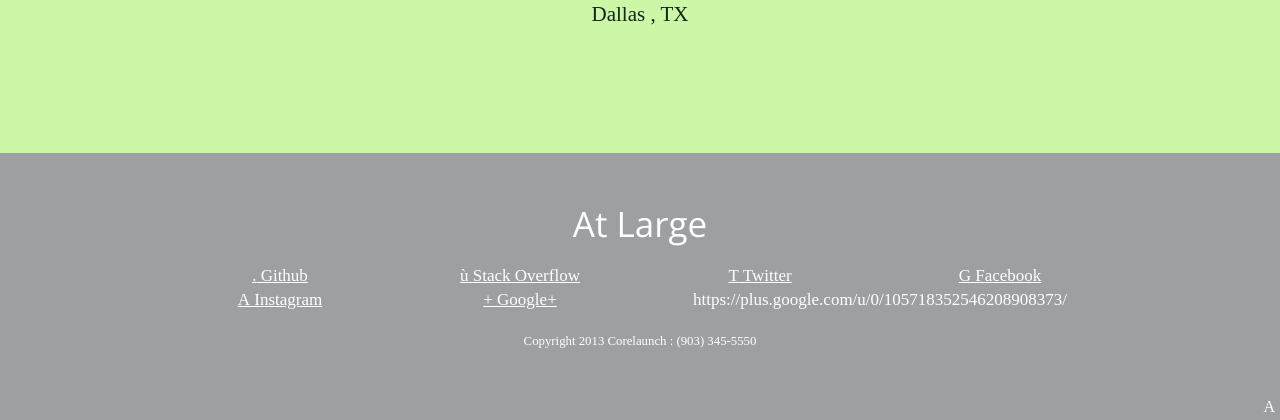
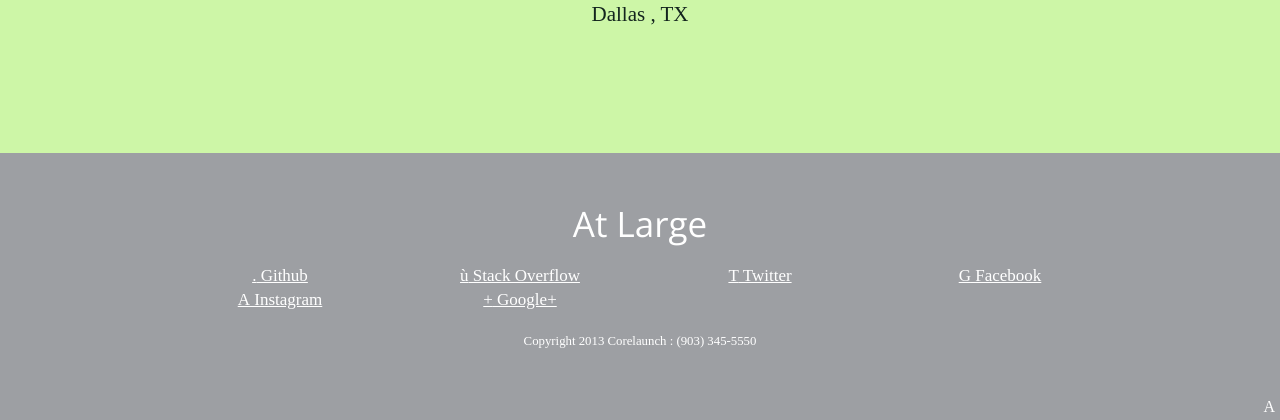
Before and after one commit to austinpray/austinpray.com, a PHP site: page / in a window 1280 px wide. Shown: the part 3703-4123 px from the top of the page. Run offline with PHP 8.4, Linux system fonts and the light colour scheme; some libraries are stand-ins or nearby versions; some web fonts are replaced.

Commit message:
ran tidy on index.html

```diff
--- a/index.php
+++ b/index.php
@@ -25,12 +25,12 @@
     <link rel="apple-touch-icon" href="http://cdn.austinpray.com/static/img/apple-touch-icon.png">
     <link rel="apple-touch-icon" sizes="72x72" href="http://cdn.austinpray.com/static/img/apple-touch-icon-72x72.png">
     <link rel="apple-touch-icon" sizes="114x114" href="http://cdn.austinpray.com/static/img/apple-touch-icon-114x114.png">
-    <link rel="shortcut icon" href="http://cdn.austinpray.com/static/img/favicon.ico">
-    <!--[if lt IE 9]>
+    <link rel="shortcut icon" href="http://cdn.austinpray.com/static/img/favicon.ico"><!--[if lt IE 9]>
         <script src="http://html5shim.googlecode.com/svn/trunk/html5.js"></script>
     <![endif]-->
     <!-- Async ga.js below
     ================================================== -->
+
     <script type="text/javascript">
 (function(i,s,o,g,r,a,m){i['GoogleAnalyticsObject']=r;i[r]=i[r]||function(){
     (i[r].q=i[r].q||[]).push(arguments)},i[r].l=1*new Date();a=s.createElement(o),
@@ -84,9 +84,9 @@
         <div class="group">
             <div id="logo">
                 AUSTIN PRAY
+            </div><a href="#" id="menu-button" class="picto">&#201;</a>
         </div>
-	        <a href="#" id="menu-button" class="picto">&#201;</a>
-    	</div>
+
         <ul id="nav-menu">
             <li><a href="#work-amsust">Work</a></li>
 
@@ -255,8 +255,6 @@
 
                         <li>Windows</li>
 
-
-
                         <li>XCode</li>
 
                         <li>Adobe Photoshop CS6</li>
@@ -287,20 +285,15 @@
                     <figure class="picto header-icon">e</figure>
 
                     <h1>Blog</h1>
+
                     <blockquote>
-                    <p class="lead">
-	                	Written for powerusers and fellow developers, my blog keeps track of clever things I figure out. I aim to document solutions to problems that crop up when living on the bleeding edge of web development.
-                	</p>
-                    </blockquote>
-                    <a href="http://austinpray.me" class="flat-button" target="_blank">visit blog</a>
+                        <p class="lead">Written for powerusers and fellow developers, my blog keeps track of clever things I figure out. I aim to document solutions to problems that crop up when living on the bleeding edge of web development.</p>
+                    </blockquote><a href="http://austinpray.me" class="flat-button" target="_blank">visit blog</a>
                 </section>
             </div>
 
             <div class="row">
-                <section class="sixteen columns">
-
-
-                </section>
+                <section class="sixteen columns"></section>
             </div>
         </article>
     </section>
@@ -312,22 +305,22 @@
                     <figure class="picto header-icon">m</figure>
 
                     <h1>Contact</h1>
+
                     <div id="hcard-Austin-Pray" class="vcard">
                         <a class="url fn" href="http://austinpray.com">Austin Pray</a>
-						<div class="org">Corelaunch</div>
-						<a class="email" href="mailto:austin@austinpray.com">austin@austinpray.com</a>
 
-						<div class="tel">(903) 345-5550</div>
+                        <div class="org">
+                            Corelaunch
+                        </div><a class="email" href="mailto:austin@austinpray.com">austin@austinpray.com</a>
+
+                        <div class="tel">
+                            (903) 345-5550
+                        </div>
 
                         <div class="adr">
-						<div class="street-address">P.O. Box 701571</div>
-						<span class="locality">Dallas</span>
-						,
-						<span class="region">TX</span>
-						<span class="postal-code">75370</span>
-
-						<span class="country-name">US</span>
-
+                            <div class="street-address">
+                                P.O. Box 701571
+                            </div><span class="locality">Dallas</span> , <span class="region">TX</span> <span class="postal-code">75370</span> <span class="country-name">US</span>
                         </div>
                     </div>
                 </section>
@@ -335,33 +328,31 @@
         </article>
     </section>
 
-
-
     <footer id="foot" class="pLax">
-
         <article class="container">
             <div class="row large-t">
                 <h2 class="add-bottom">At Large</h2>
+
                 <section class="four columns"><a href="https://github.com/austinpray/" target="_blank"><span class="picto">.</span> Github</a></section>
-				<section class="four columns"><a href="http://stackoverflow.com/users/1585343/austin-pray" target="_blank"><span class="picto">&#249;</span> Stack Overflow</section>
-				<section class="four columns"><a href="http://twitter.com/austinpray" target="_blank"><span class="picto">T</span> Twitter</section>
-				<section class="four columns"><a href="http://facebook.com/austinpray" target="_blank"><span class="picto">G</span> Facebook</a></section>
+
+                <section class="four columns"><a href="http://stackoverflow.com/users/1585343/austin-pray" target="_blank"><span class="picto">&#249;</span> Stack Overflow</a></section>
+
+                <section class="four columns"><a href="http://stackoverflow.com/users/1585343/austin-pray" target="_blank"></a><a href="http://stackoverflow.com/users/1585343/austin-pray" target="_blank"></a><a href="http://twitter.com/austinpray" target="_blank"><span class="picto">T</span> Twitter</a></section>
+
+                <section class="four columns"><a href="http://stackoverflow.com/users/1585343/austin-pray" target="_blank"></a><a href="http://stackoverflow.com/users/1585343/austin-pray" target="_blank"></a><a href="http://facebook.com/austinpray" target="_blank"><span class="picto">G</span> Facebook</a></section>
+
                 <section class="four columns"><a href="http://instagram.com/austinpray" target="_blank"><span class="picto">A</span> Instagram</a></section>
-				<section class="four columns"><a href="http://instagram.com/austinpray" target="_blank"><span class="picto">+</span> Google+</a></section>
-				https://plus.google.com/u/0/105718352546208908373/
+
+                <section class="four columns"><a href="https://plus.google.com/u/0/105718352546208908373/" target="_blank"><span class="picto">+</span> Google+</a></section>
             </div>
-			<section class="row copyright">
-				<small>Copyright 2013 Corelaunch : (903) 345-5550</small>
-			</section>
+
+            <section class="row copyright"><small>Copyright 2013 Corelaunch : (903) 345-5550</small></section>
         </article>
 
         <div class="floater fnote picto">
             <a href="http://instagram.com/p/ZT9Zgbt_63/" target="_blank">&#65;</a>
         </div>
-
-
-    </footer>
-<script src="//ajax.googleapis.com/ajax/libs/jquery/2.0.0/jquery.min.js" type="text/javascript">
+    </footer><script src="//ajax.googleapis.com/ajax/libs/jquery/2.0.0/jquery.min.js" type="text/javascript">
 </script><!-- if you want to read the unminified javascript sourcecode visit http://austinpray.com/js/script.js --><script src="js/script-ck.js" type="text/javascript">
 </script><!-- End Document
 ==================================================
```
Lines whose indentation alone changed are shown as unchanged.
